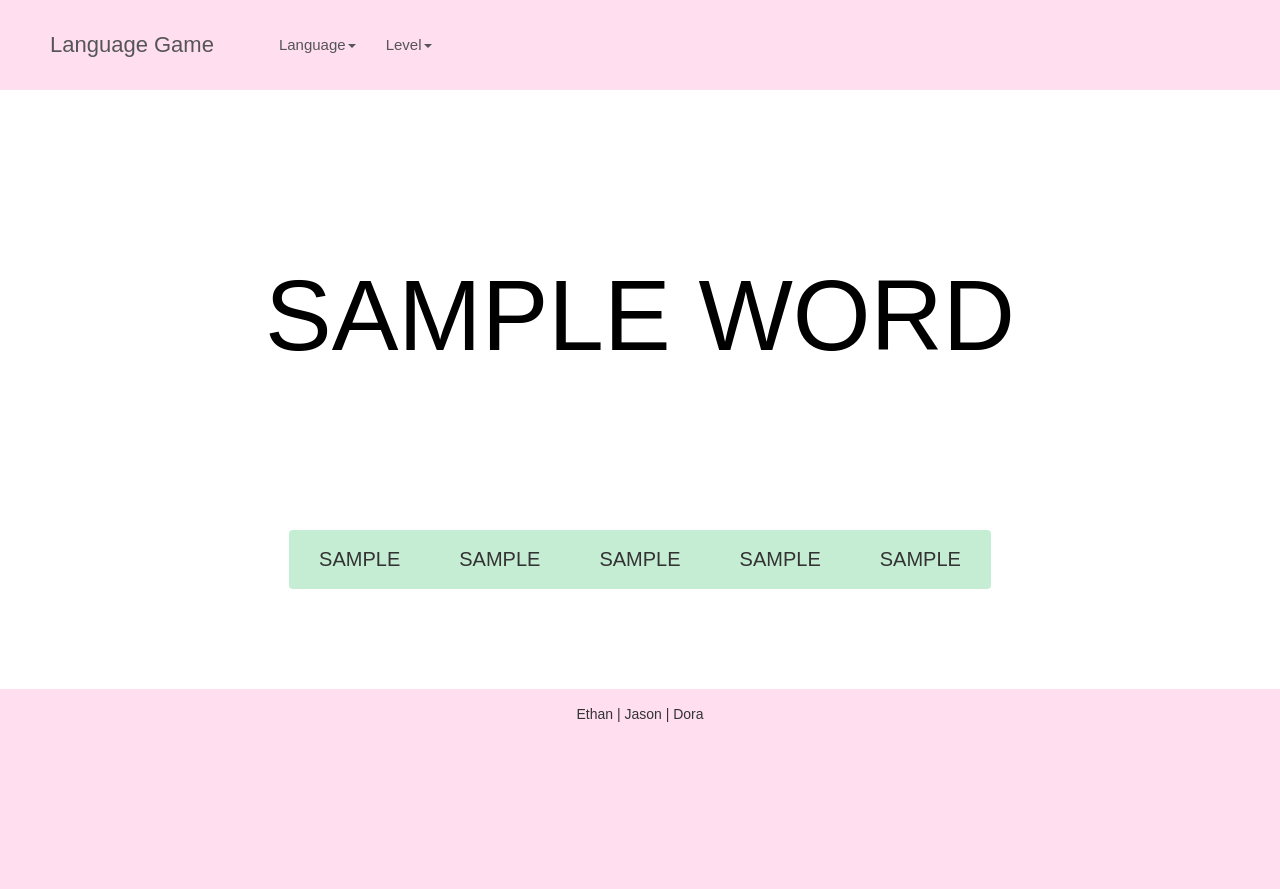
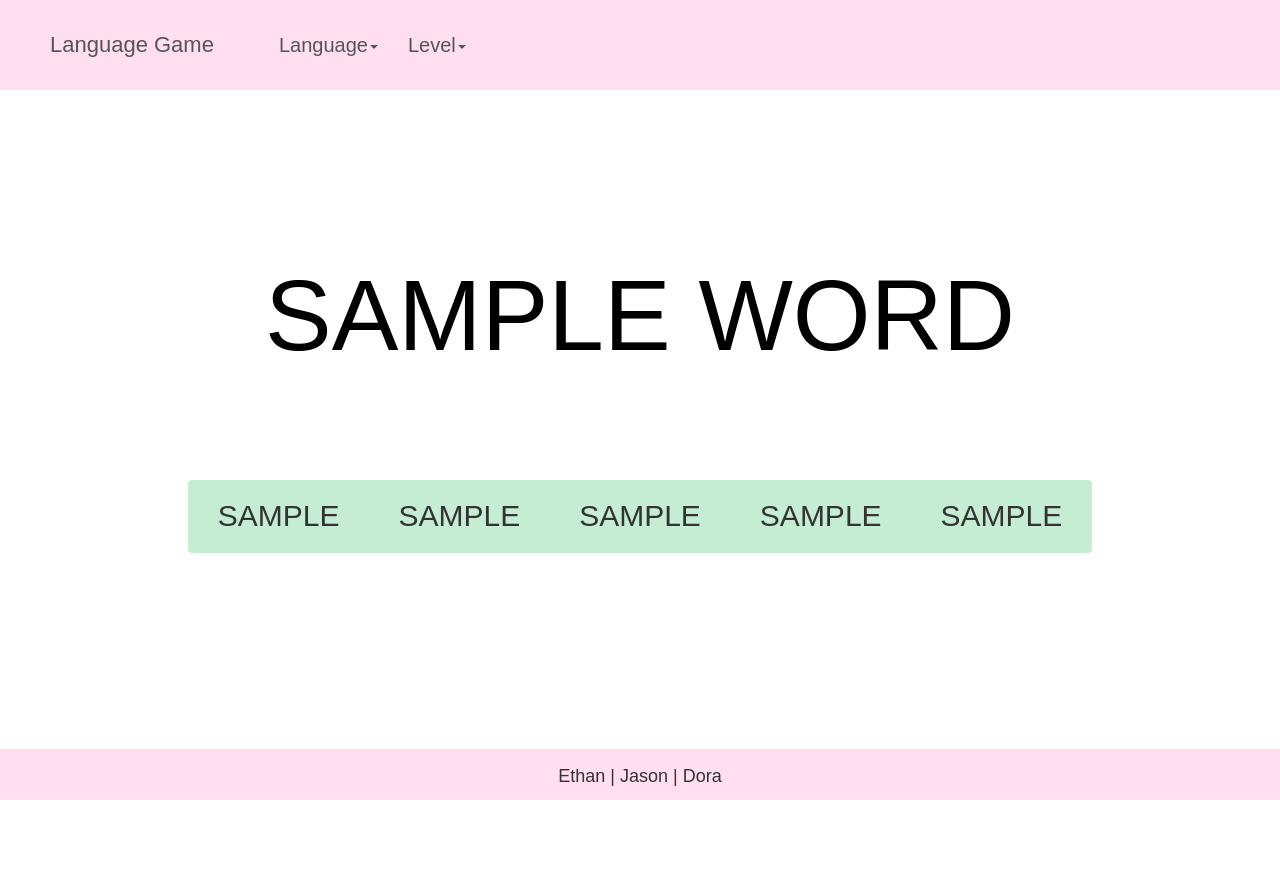
Before and after one commit to ethanshen18/language-game, a Flask app: template templates/index.html in a window 1280 px wide. After the commit the page ends 800 px from the top, so only its background shows below. Run offline with Flask 2, Linux system fonts and the light colour scheme; the template is opened without the code that fills it: most values are stand-ins (such as "Sample title", 1, 10 or a date in 2020); some libraries are stand-ins or nearby versions; some web fonts are replaced.

Commit message:
button click registed

```diff
--- a/main.py
+++ b/main.py
@@ -2,6 +2,7 @@
 import json
 import flask
 import random
+import requests
 from yandex_translate import YandexTranslate
 
 # Create the application
@@ -15,22 +16,32 @@ def page():
 	words = file.readlines()
 	file.close()
 
-	rand = random.randint(0, len(words))
+	key = words[random.randint(0, len(words))]
+	op1 = words[random.randint(0, len(words))]
+	op2 = words[random.randint(0, len(words))]
+	op3 = words[random.randint(0, len(words))]
+	op4 = words[random.randint(0, len(words))]
+	op5 = words[random.randint(0, len(words))]
 
-	key = words[rand]
-	op1 = words[rand]
-	op2 = words[rand]
-	op3 = words[rand]
-	op4 = words[rand]
-	op5 = words[rand]
-	translate = YandexTranslate(readKey())
-	translation = translate.translate(key, lang)
-	return flask.render_template('index.html', word = translation['text'][0],
+	correct = random.randint(1, 5)
+	if correct == 1: op1 = key
+	if correct == 2: op2 = key
+	if correct == 3: op3 = key
+	if correct == 4: op4 = key
+	if correct == 5: op5 = key
+
+	return flask.render_template('index.html', word = YandexTranslate(readKey()).translate(key, lang)['text'][0],
 		op1 = op1, op2 = op2, op3 = op3, op4 = op4, op5 = op5)
 
+@app.route("/option/", methods=['POST'])
+def option():
+	data = flask.request.form['value']
+	return flask.render_template('index.html', word=data);
+
 def readKey():
-	f = open("secrets.txt", "r")
-	contents = f.read()
+	file = open("secrets.txt", "r")
+	contents = file.read()
+	file.close()
 	return contents.strip()
 
 if __name__ == '__main__':
--- a/templates/index.html
+++ b/templates/index.html
@@ -23,8 +23,6 @@
 			padding-bottom: 20px;
 		}
 
-		.row.content {height: 300px}
-
 		.sidenav {
 			padding-top: 20px;
 			background-color: #f1f1f1;
@@ -40,7 +38,7 @@
 
 		.dropdown-toggle {
 			color: #555555 !important;
-			font-size: 15px;
+			font-size: 20px;
 			padding-left: 30px;
 			padding-right: 30px;
 			border-radius: 20px;
@@ -61,7 +59,7 @@
 			text-transform: uppercase;
 			text-align: center;
 			padding-top: 150px;
-			padding-bottom: 150px;
+			padding-bottom: 100px;
 		}
 
 		.btn-group {
@@ -76,6 +74,7 @@
 			text-transform: uppercase;
 			color: #333333;
 			border-width: 0;
+			font-size: 30px;
 			padding-left: 30px;
 			padding-right: 30px;
 			padding-top: 15px;
@@ -99,8 +98,12 @@
 		footer {
 			background-color: #FFDEF0;
 			color: #333333;
-			padding: 15px;
-			height: 200px;
+			position: fixed;
+			left: 0;
+			bottom: 0;
+			width: 100%;
+			font-size: 18px;
+			padding-top: 15px;
 		}
 
 		@media screen and (max-width: 767px) {
@@ -140,13 +143,13 @@
 			<h1 class="word">{{word}}</h1>
 		</div>
 	</div>
-	<div class="btn-group">
-		<button type="button" class="btn btn-primary">{{op1}}</button>
-		<button type="button" class="btn btn-primary">{{op2}}</button>
-		<button type="button" class="btn btn-primary">{{op3}}</button>
-		<button type="button" class="btn btn-primary">{{op4}}</button>
-		<button type="button" class="btn btn-primary">{{op5}}</button>
-	</div>
+	<form class="btn-group" action="/option/" method="post">
+		<button type="submit" class="btn btn-primary" value="1">{{op1}}</button>
+		<button type="submit" class="btn btn-primary" value="2">{{op2}}</button>
+		<button type="submit" class="btn btn-primary" value="3">{{op3}}</button>
+		<button type="submit" class="btn btn-primary" value="4">{{op4}}</button>
+		<button type="submit" class="btn btn-primary" value="5">{{op5}}</button>
+	</form>
 </div>
 
 <footer class="container-fluid text-center">
```
